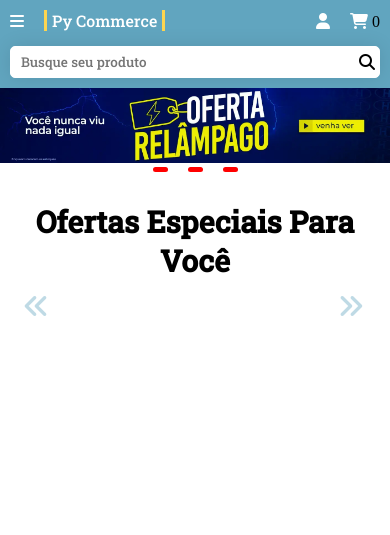
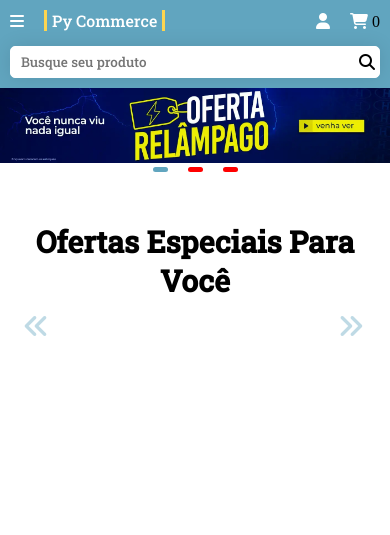
Before and after one commit to WeslleyxD/Django-Ecommerce, a Django app: page / in a window 390 px wide. Shown: the top 535 px of the page. Run offline with Django 4.2, Linux system fonts and the light colour scheme; data that the repository does not hold is empty; some libraries are stand-ins or nearby versions.

Commit message:
pequenas correcoes

```diff
--- a/accounts/forms.py
+++ b/accounts/forms.py
@@ -108,6 +108,7 @@ class LoginForm(forms.Form):
         username = cleaned_data.get("email")
         password = cleaned_data.get("password")
         # captcha = cleaned_data.get('captcha', """  """{})
+
         if not authenticate(username=username, password=password):
             raise ValidationError(
                 self.error_messages["invalid_login"],
--- a/cart/cart.py
+++ b/cart/cart.py
@@ -6,13 +6,13 @@ from coupon.models import Coupon
 class Cart(object):
     def __init__(self, request):
         self.session = request.session
-        cart = self.session.get(settings.CART_SESSION_ID, None)
+        cart = self.session.get(settings.CART_SESSION_ID)
         if not cart:
-        # save an empty cart in the session
+            # save an empty cart in the session
             cart = self.session[settings.CART_SESSION_ID] = {}
         self.cart = cart
         # store current applied coupon
-        self.coupon_id = self.session.get('coupon_id', None)
+        self.coupon_id = self.session.get('coupon_id')
 
     def add(self, product, quantity=1):
         product_id = str(product.id)
@@ -25,7 +25,7 @@ class Cart(object):
     def update(self, product, quantity):
         product_id = str(product.id)
         if product_id in self.cart:
-            if self.cart[product_id]['quantity'] + quantity < 1:
+            if self.cart[product_id]['quantity'] + quantity > 1:
                 self.cart[product_id]['quantity'] += quantity
                 self.save()
             else:
--- a/products/views.py
+++ b/products/views.py
@@ -9,6 +9,7 @@ from .forms import ProductModelForm, CommentModelForm
 from cart.forms import CartAddProductForm
 from django.views.decorators.http import require_POST
 from django.contrib.auth.decorators import login_required
+from cart import cart
 #from django.db import connection, reset_queries
 
 def product_list(request, category_name=None):
--- a/static/css/style.css
+++ b/static/css/style.css
@@ -417,7 +417,7 @@ li {
 }
 
 .smartphones-container {
-  margin: 0 auto;
+  margin: 20px auto;
   max-width: 1500px;
 
 }
@@ -587,6 +587,7 @@ li {
 } */
 .active {
   display: block !important;
+  background-color: var(--main-color);
 }
 
 .price-content {
@@ -857,7 +858,7 @@ li {
       left: 2%;
   }
   .smartphones-container {
-    margin: 0px 100px;
+    margin: 50px 100px;
   }
 }
 
@@ -869,7 +870,7 @@ li {
       margin: 25px 2%;
   }
   .smartphones-container {
-    margin: 0px 20px;
+    margin: 20px 20px;
   }
   .nxt-btn {
     right: 3px;
```
Also changed, not shown: accounts/models.py (+5 -4 lines), templates/products/detail_item.html (+1 -11 lines), templates/products/list.html (+0 -11 lines).
